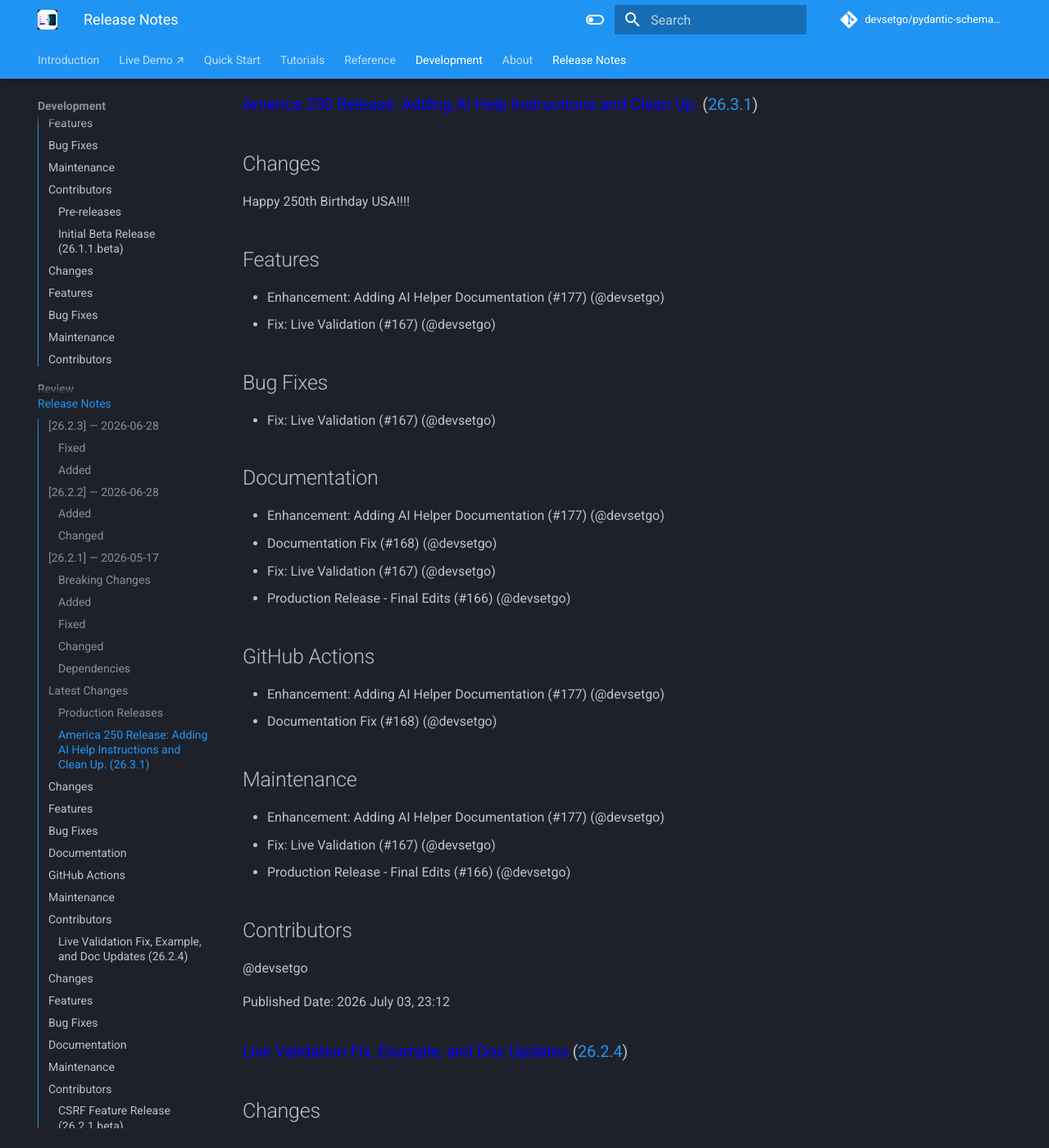
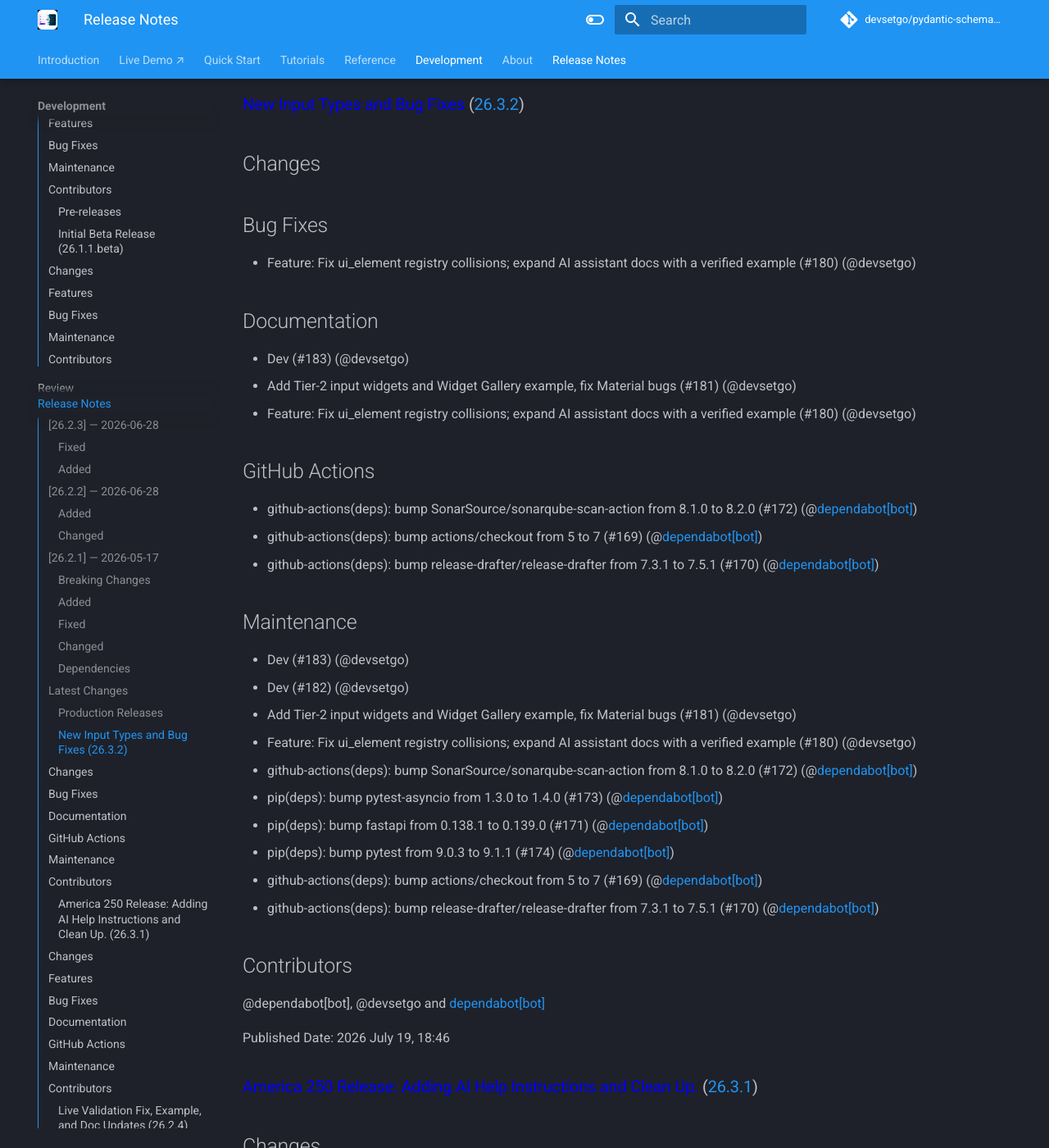
Before and after one commit to devsetgo/pydantic-schemaforms, an MkDocs documentation site: the page built from docs/release-notes.md, in a window 1280 px wide and 1400 px high, scrolled down 3070 px. Shown: the whole window at 82% size. Built offline with MkDocs 1.6.1 and Material for MkDocs 9.7.7, drawn with Linux system fonts in a browser that asks for light colours; comment, search, counter and statistics services are not loaded; the version menu is left out.

Commit message:
Drop stale logo/favicon copy from create-docs; sync 26.3.2 release notes
The two cp commands referenced pydantic-schemaform-logo.png/favicon.png at
the repo root, but commit 6c72911 removed those root-level duplicates since
the real assets already live in docs/ -- the CI workflow's own doc-prep
step never copied them either. Left in place, `make create-docs` failed
immediately on the first cp. Caught while actually running the target to
deploy 26.3.2's docs.

CHANGELOG.md/docs/release-notes.md updated by scripts/changelog.py during
that same run, pulling in the real 26.3.2 release notes.

Co-Authored-By: Claude Sonnet 5 <noreply@anthropic.com>

```diff
--- a/docs/release-notes.md
+++ b/docs/release-notes.md
@@ -115,6 +115,44 @@ First production release. All public Quick Start code paths verified working end
 ## Latest Changes
 
 #### Production Releases
+
+### <span style='color:blue'>New Input Types and Bug Fixes</span> ([26.3.2](https://github.com/devsetgo/pydantic-schemaforms/releases/tag/26.3.2))
+
+## Changes
+## Bug Fixes
+
+- Feature: Fix ui\_element registry collisions; expand AI assistant docs with a verified example (#180) (@devsetgo)
+
+## Documentation
+
+- Dev (#183) (@devsetgo)
+- Add Tier-2 input widgets and Widget Gallery example, fix Material bugs (#181) (@devsetgo)
+- Feature: Fix ui\_element registry collisions; expand AI assistant docs with a verified example (#180) (@devsetgo)
+
+## GitHub Actions
+
+- github-actions(deps): bump SonarSource/sonarqube-scan-action from 8.1.0 to 8.2.0 (#172) (@[dependabot[bot]](https://github.com/apps/dependabot))
+- github-actions(deps): bump actions/checkout from 5 to 7 (#169) (@[dependabot[bot]](https://github.com/apps/dependabot))
+- github-actions(deps): bump release-drafter/release-drafter from 7.3.1 to 7.5.1 (#170) (@[dependabot[bot]](https://github.com/apps/dependabot))
+
+## Maintenance
+
+- Dev (#183) (@devsetgo)
+- Dev (#182) (@devsetgo)
+- Add Tier-2 input widgets and Widget Gallery example, fix Material bugs (#181) (@devsetgo)
+- Feature: Fix ui\_element registry collisions; expand AI assistant docs with a verified example (#180) (@devsetgo)
+- github-actions(deps): bump SonarSource/sonarqube-scan-action from 8.1.0 to 8.2.0 (#172) (@[dependabot[bot]](https://github.com/apps/dependabot))
+- pip(deps): bump pytest-asyncio from 1.3.0 to 1.4.0 (#173) (@[dependabot[bot]](https://github.com/apps/dependabot))
+- pip(deps): bump fastapi from 0.138.1 to 0.139.0 (#171) (@[dependabot[bot]](https://github.com/apps/dependabot))
+- pip(deps): bump pytest from 9.0.3 to 9.1.1 (#174) (@[dependabot[bot]](https://github.com/apps/dependabot))
+- github-actions(deps): bump actions/checkout from 5 to 7 (#169) (@[dependabot[bot]](https://github.com/apps/dependabot))
+- github-actions(deps): bump release-drafter/release-drafter from 7.3.1 to 7.5.1 (#170) (@[dependabot[bot]](https://github.com/apps/dependabot))
+
+## Contributors
+@dependabot[bot], @devsetgo and [dependabot[bot]](https://github.com/apps/dependabot)
+
+
+Published Date: 2026 July 19, 18:46
 
 ### <span style='color:blue'>America 250 Release: Adding AI Help Instructions and Clean Up.</span> ([26.3.1](https://github.com/devsetgo/pydantic-schemaforms/releases/tag/26.3.1))
 
```
Also changed, not shown: CHANGELOG.md (+38 -0 lines), 1 other file.
